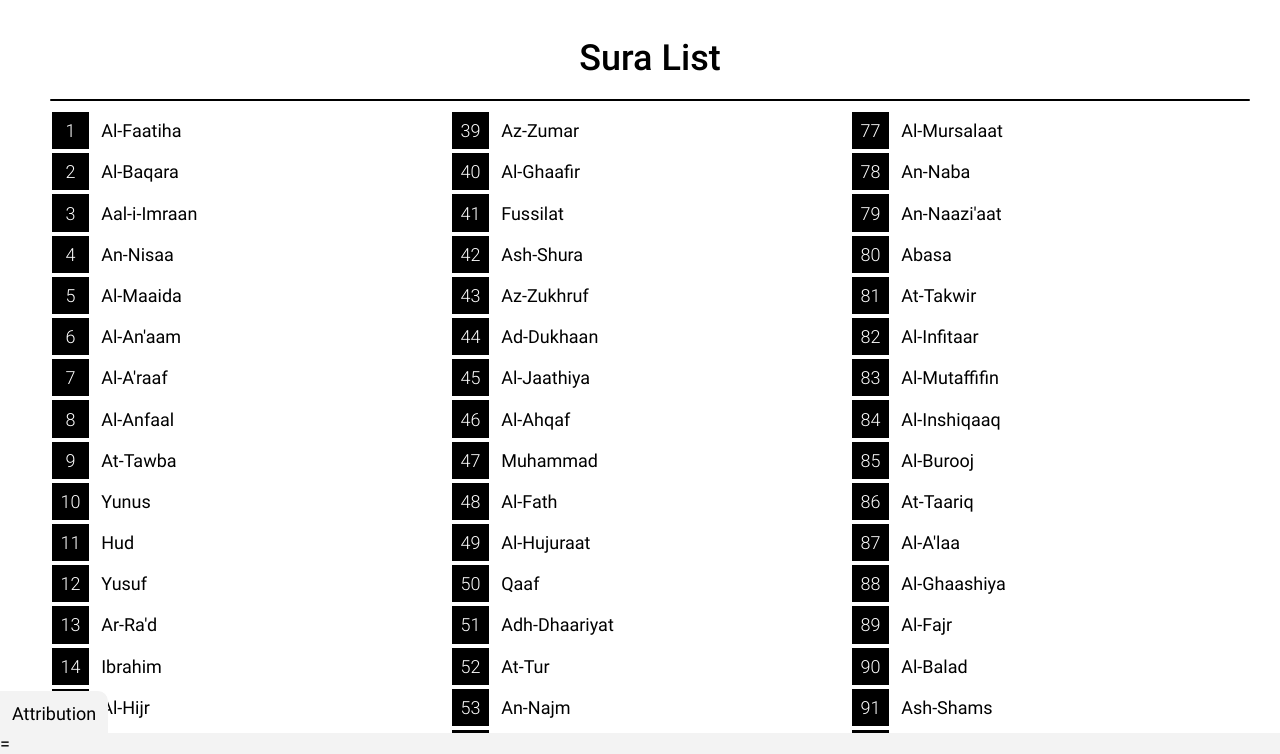
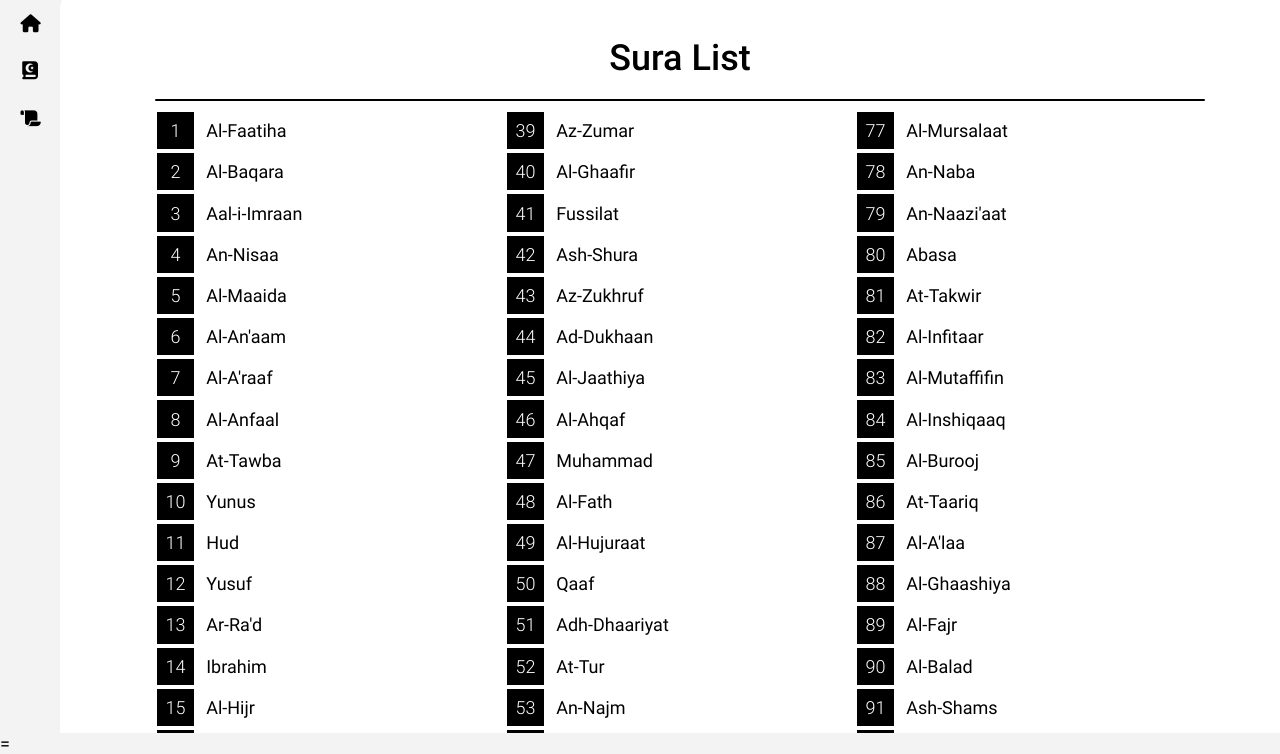
Before and after one commit to altaf-creator/OpenQuran, an Electron app: page src/index.html in a window 1280 px wide. Shown: the part 67-821 px from the top of the page. Drawn offline with Linux system fonts and the light colour scheme.

Commit message:
New sidebar, sura.html improvements

```diff
--- a/src/index.html
+++ b/src/index.html
@@ -51,13 +51,18 @@
         <a href="attribution.html" class="link">Attribution</a>
     </div>
     <div id="main-container">
-        <div class="main height-no-scroll" style="margin-left: 0; border-radius: 0;">
+        <div class="main-sidebar">
+            <a href="./" class="sidebar-buttons" id="openquran-home"><i class="fa-solid fa-house"></i></a>
+            <a href="sura.html" class="sidebar-buttons"><i class="fa-solid fa-quran"></i></a>
+            <a href="attribution.html" class="sidebar-buttons"><i class="fa-solid fa-scroll"></i></a>
+        </div>
+        <div class="main height-no-scroll" style="margin-left: 60px;">
             <div class="scroll main-content-padding">
-                <div style="max-width: 1200px; margin-left: auto; margin-right: auto;">
+                <div style="max-width: 1050px; margin-left: auto; margin-right: auto;">
                     <h1 id="header" class="title" style="text-align: center;">Sura List</h1>
                     <hr style="margin-top: 20px; height: 2px; background-color: black; border: none;">
                     <div id="main">
-                        <ul style="list-style-type: none; padding: 0; margin: 0; column-count: auto; column-width: 400px; column-gap: 0;" id="sura-ul">
+                        <ul style="list-style-type: none; padding: 0; margin: 0; column-count: auto; column-width: 350px; column-gap: 0;" id="sura-ul">
                         </ul>
                     </div>
                 </div>
--- a/src/scripts/sura-list.js
+++ b/src/scripts/sura-list.js
@@ -20,6 +20,8 @@ function load() {
         for (var i = 0; i < windowBtns.length; i++) {
             windowBtns[i].style.display = 'grid';
         }
+
+        document.getElementById('openquran-home').href = 'index.html'
     } catch {
         var windowBtns = document.getElementsByClassName('window-button-container');
 
--- a/src/styles/style.css
+++ b/src/styles/style.css
@@ -203,16 +203,53 @@ hr {
     background-color: rgba(0, 0, 0, 0.2) !important;
 }
 
+.main-sidebar {
+    position: fixed;
+    padding-left: 12.5px;
+    padding-right: 12.5px;
+    height: 100%;
+    z-index: 3;
+}
+
+.sidebar-buttons {
+    width: 35px;
+    height: 35px;
+    background-color: rgba(0, 0, 0, 0);
+    border-radius: 17.5px;
+    display: block;
+    display: grid;
+    box-sizing: border-box;
+    padding: 8px;
+    color: #000;
+    text-decoration: none;
+    transition: all 150ms;
+    margin-top: 12.5px;
+    text-align: center;
+}
+
+.sidebar-buttons:hover {
+    background-color: rgba(0, 0, 0, 0.1);
+}
+
+.sidebar-buttons:active {
+    background-color: rgba(0, 0, 0, 0.2) !important;
+}
+
+.sidebar-buttons:focus {
+    background-color: rgba(0, 0, 0, 0.1) !important;
+}
+
 .sidebar {
     position: fixed;
     height: 100%;
-    width: 260px;
+    width: 230px;
     background-color: #F3F3F3;
     z-index: 1;
+    margin-left: 60px;
 }
 
 .main {
-    margin-left: 260px;
+    margin-left: 290px;
     background-color: #FFF;
     border-top-left-radius: 15px;
     z-index: 3;
@@ -298,6 +335,7 @@ hr {
     z-index: 2;
     border-top-right-radius: 10px;
     background-color: #F3F3F3;
+    display: none;
 }
 
 .dropdown-button {
@@ -393,7 +431,7 @@ hr {
 
     .main {
         border-top-left-radius: 0;
-        margin-left: 0;
+        margin-left: 0 !important;
     }
 
     #dropdown-alternate {
@@ -407,4 +445,12 @@ hr {
     .window-button-container {
         display: none;
     }
+
+    .sidebar-links {
+        display: block;
+    }
+
+    .main-sidebar {
+        display: none;
+    }
 }
```
Also changed, not shown: src/attribution.html (+16 -3 lines), src/scripts/quran.js (+8 -1 lines), src/sura.html (+10 -5 lines).
